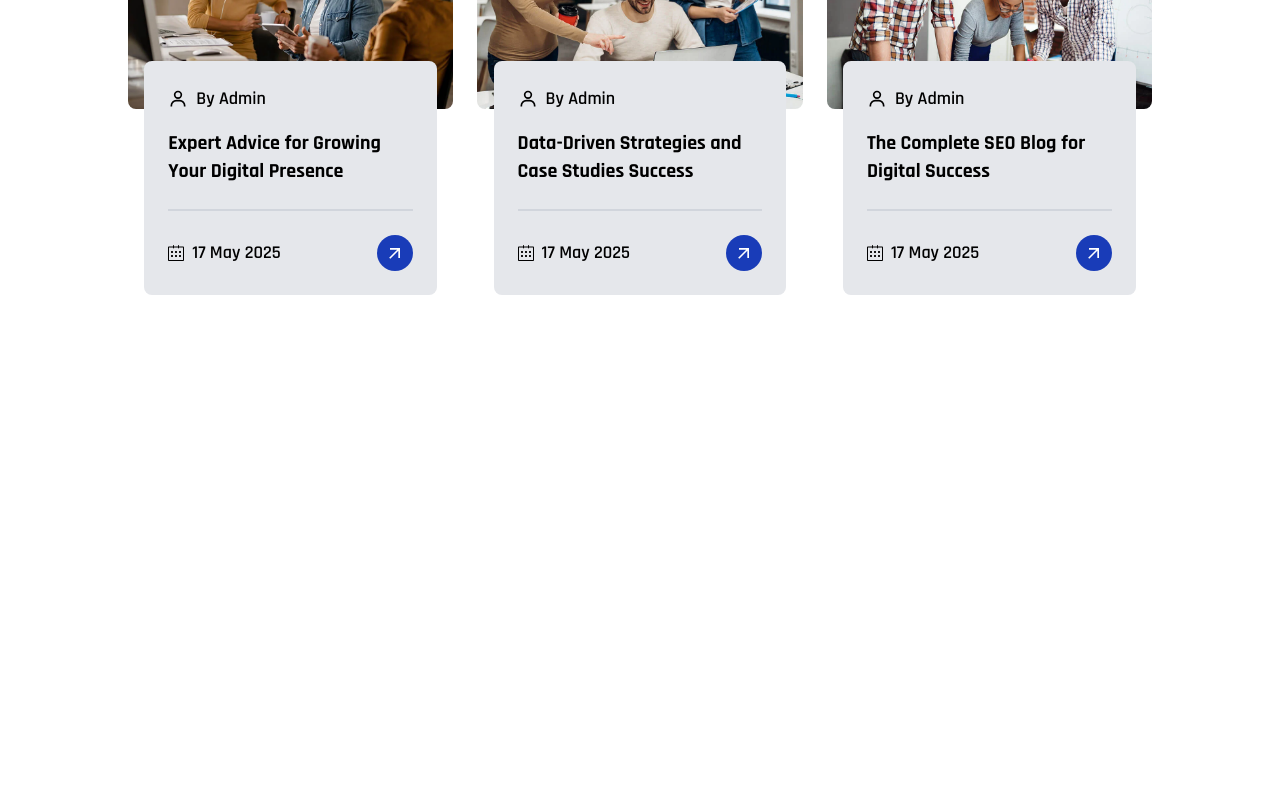
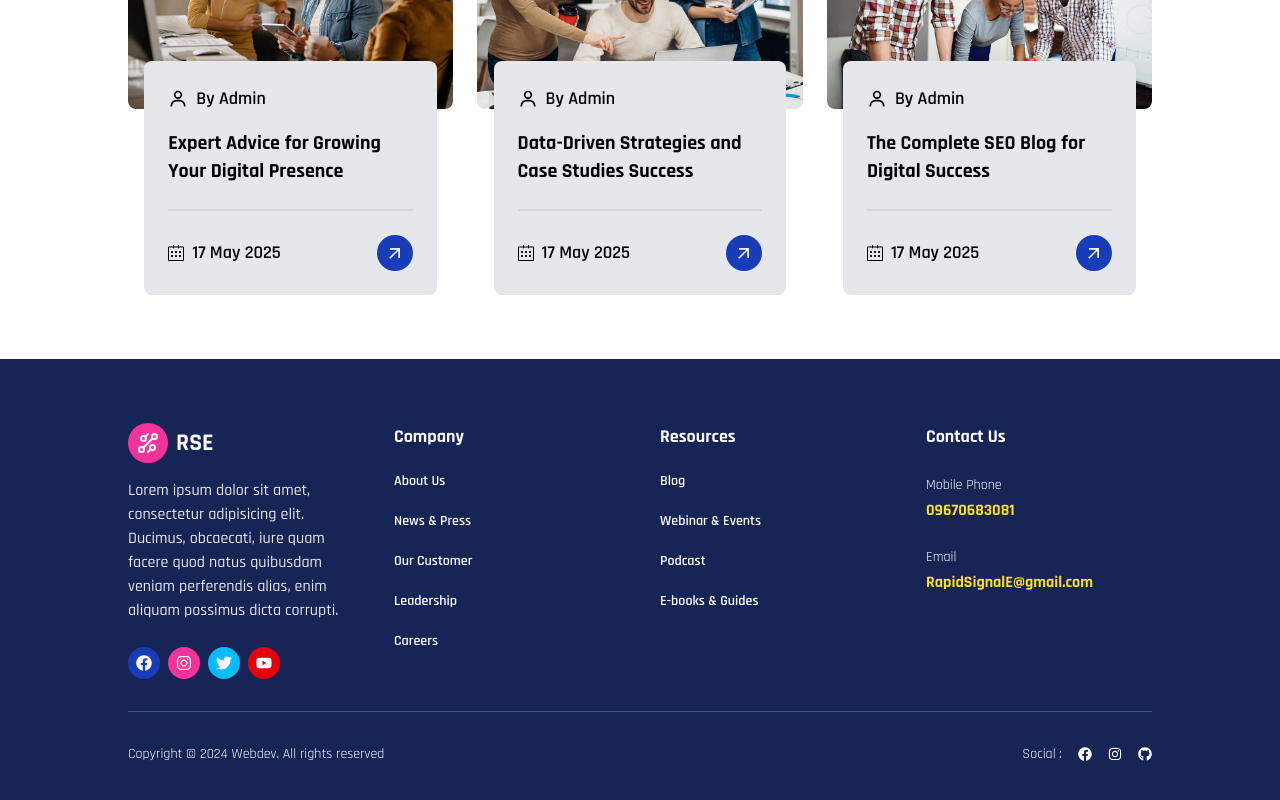
Before and after one commit to mujakzs/web_profile, a Next.js app: page / in a window 1280 px wide. Shown: the part 5779-6579 px from the top of the page. Before the commit the page ends 6138 px from the top, so only its background shows below. Built offline with nearby package versions, Linux system fonts and the light colour scheme.

Commit message:
Footer Section

```diff
--- a/app/globals.css
+++ b/app/globals.css
@@ -1,3 +1,9 @@
 @import "tailwindcss";
 
+@layer components {
+    .footer_link{
+        @apply text-white font-semibold cursor-pointer text-sm hover:text-yellow-300 w-fit;
+    }
+}
+
 @custom-variant dark (&:where(.dark, .dark *));
--- a/app/layout.tsx
+++ b/app/layout.tsx
@@ -4,6 +4,7 @@
 import "./globals.css";
 import ResponsiveNav from "@/components/Home/Navbar/ResponsiveNav";
 import Provider from "@/components/Hoc/Provider";
+import Footer from "@/components/Home/Footer/Footer";
 
 const font = Rajdhani({
   subsets: ["latin"],
@@ -27,6 +28,7 @@
         <Provider>
           <ResponsiveNav />
           {children}
+          <Footer/>
         </Provider>
 
       </body>
--- /dev/null
+++ b/components/Home/Footer/Footer.tsx
@@ -0,0 +1,95 @@
+import React from 'react'
+import { FaFacebook, FaGithub, FaInstagram, FaTwitter, FaYoutube } from 'react-icons/fa'
+import { GrTechnology } from 'react-icons/gr'
+
+const Footer = () => {
+  return (
+    <div className='pt-16 pb-16 bg-blue-950'>
+        <div className='w-[80%] mx-auto items-start grid-cols-1 sm:grid-cols-2 grid md:grid-cols-2 lg:grid-cols-4 gap-10'>
+            {/* 1st Part */}
+            <div>
+                <div className='flex items-center space-x-2'>
+                    <div className='w-10 h-10 bg-pink-500 rounded-full flex items-center justify-center flex-col'>
+                        <GrTechnology className='w-6 h-6 text-white' />
+                    </div>
+                    <h1 className='text-xl hidden sm:block md:text-2xl text-white font-bold'>
+                    RSE
+                    </h1>
+                </div>
+                <p className='mt-4 text-gray-200 font-medium'>
+                    Lorem ipsum dolor sit amet, consectetur adipisicing elit. Ducimus,
+                     obcaecati, iure quam facere quod natus quibusdam veniam perferendis alias,
+                     enim aliquam possimus dicta corrupti.
+                </p>
+
+                {/* Social Media Icons */}
+                <div className='mt-6 flex items-center space-x-2'>
+                    <div className='flex items-center justify-center flex-col w-8 h-8 bg-blue-800 text-white rounded-full'>
+                        <FaFacebook/>
+                    </div>
+                    <div className='flex items-center justify-center flex-col w-8 h-8 bg-pink-500 text-white rounded-full'>
+                        <FaInstagram/>
+                    </div>
+                    <div className='flex items-center justify-center flex-col w-8 h-8 bg-sky-400 text-white rounded-full'>
+                        <FaTwitter/>
+                    </div>
+                    <div className='flex items-center justify-center flex-col w-8 h-8 bg-red-600 text-white rounded-full'>
+                        <FaYoutube/>
+                    </div>
+                </div>
+            </div>
+
+            {/* 2nd Part */}
+            <div className='space-y-5'>
+                <h1 className='text-lg font-bold text-white'>Company</h1>
+                <p className='footer_link'>About Us</p>
+                <p className='footer_link'>News & Press</p>
+                <p className='footer_link'>Our Customer</p>
+                <p className='footer_link'>Leadership</p>
+                <p className='footer_link'>Careers</p>
+            </div>
+
+            {/* 3rd Part */}
+            <div className='space-y-5'>
+                <h1 className='text-lg font-bold text-white'>Resources</h1>
+                <p className='footer_link'>Blog</p>
+                <p className='footer_link'>Webinar & Events</p>
+                <p className='footer_link'>Podcast</p>
+                <p className='footer_link'>E-books & Guides</p>
+            </div>
+
+            {/* 4th Part */}
+            <div>
+                <h1 className='text-lg font-bold text-white'>Contact Us</h1>
+                <div className='mt-6'>
+                    <h1 className='text-sm text-white'>Mobile Phone</h1>
+                    <h1 className='text-base font-bold text-yellow-300 mt-1'>09670683081</h1>
+                </div>
+                <div className='mt-6'>
+                    <h1 className='text-sm text-white'>Email</h1>
+                    <h1 className='text-base font-bold text-yellow-300 mt-1'>RapidSignalE@gmail.com</h1>
+                </div>
+            </div>
+        </div>
+
+        {/* Bottom Part */}
+        <div className='mt-8 w-[80%] mx-auto border-t pt-8 flex flex-col md:flex-row justify-between items-center text-gray-600 text-sm'>
+            <p className='text-center text-white md:text-left'>Copyright © 2024 Webdev. All rights reserved</p>
+            <div className='flex items-center text-white space-x-4 mt-4 md:mt-0'>
+                <span>Social :</span>
+                <span className='hover:text-gray-500 text-white cursor-pointer'>
+                    <FaFacebook/>
+                </span >
+                <span className='hover:text-gray-500 text-white cursor-pointer'>
+                    <FaInstagram/>
+                </span>
+                <span className='hover:text-gray-500 text-white cursor-pointer'>
+                    <FaGithub/>
+                </span>
+            </div>
+        </div>
+    </div>
+  )
+}
+
+export default Footer
--- a/components/Home/Home.tsx
+++ b/components/Home/Home.tsx
@@ -19,8 +19,6 @@
       <Project />
       <Review />
       <Blog />
-      {/* <Contact /> */}
-      {/* <Footer /> */}
     </div>
   )
 }
```
